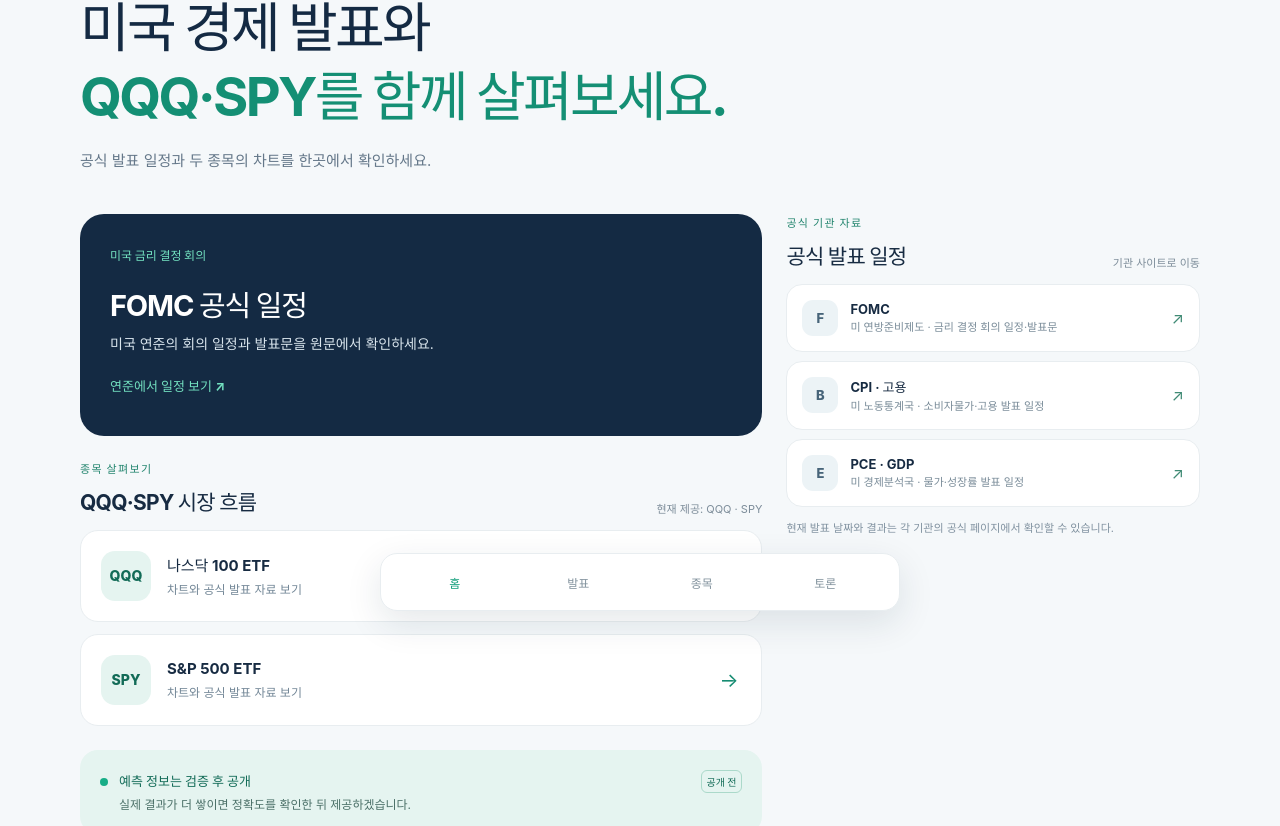
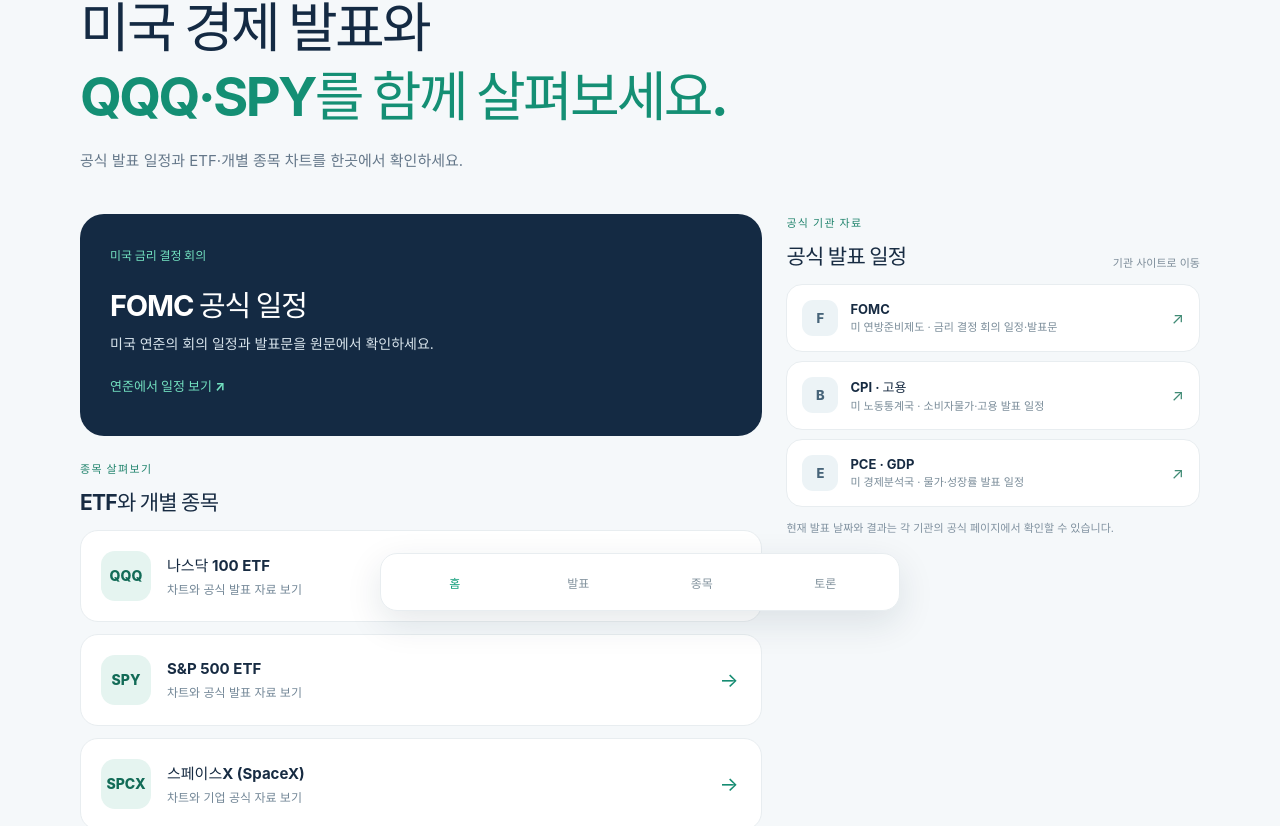
Before and after one commit to AnDev77/shockgraph-web, a React (Vite) app: page / in a window 1280 px wide. Shown: the part 173-999 px from the top of the page. Built offline with nearby package versions, Linux system fonts and the light colour scheme.

Commit message:
feat: 스페이스X와 캠텍 종목 상세 추가

```diff
--- a/scripts/smoke-routes.mjs
+++ b/scripts/smoke-routes.mjs
@@ -9,7 +9,8 @@ try {
   const address = server.httpServer.address();
   assert.ok(address && typeof address !== "string", "미리보기 서버 주소가 없습니다.");
   const origin = `http://127.0.0.1:${address.port}`;
-  const routes = ["/", "/assets/QQQ", "/assets/SPY", "/rooms/QQQ", "/rooms/SPY", "/signup", "/login"];
+  const routes = ["/", "/assets/QQQ", "/assets/SPY", "/assets/SPCX", "/assets/CAMT",
+    "/rooms/QQQ", "/rooms/SPY", "/signup", "/login"];
   let homeHtml = "";
 
   for (const route of routes) {
--- a/src/features/chat/api.ts
+++ b/src/features/chat/api.ts
@@ -1,9 +1,9 @@
 import { z } from "zod";
-import type { AssetSymbol } from "../market/assets";
+import { roomSymbols, type RoomSymbol } from "../market/assets";
 
 const message = z.object({
   id: z.number().int().positive(),
-  symbol: z.enum(["QQQ", "SPY"]),
+  symbol: z.enum(roomSymbols),
   authorId: z.number().int().positive(),
   content: z.string().max(1000),
   createdAt: z.string().datetime({ offset: true }),
@@ -47,13 +47,13 @@ async function request(path: string, init?: RequestInit): Promise<unknown> {
 }
 
 export const chatApi = {
-  list: async (symbol: AssetSymbol, afterId?: number): Promise<RoomMessage[]> => {
+  list: async (symbol: RoomSymbol, afterId?: number): Promise<RoomMessage[]> => {
     const path = `/${symbol}/messages${afterId === undefined ? "" : `?afterId=${afterId}`}`;
     const rows = z.array(message).max(30).parse(await request(path));
     if (rows.some((row) => row.symbol !== symbol)) throw new ChatError("토론방 응답이 일치하지 않습니다.");
     return rows;
   },
-  post: async (symbol: AssetSymbol, content: string, requestId: string, token: string): Promise<RoomMessage> => {
+  post: async (symbol: RoomSymbol, content: string, requestId: string, token: string): Promise<RoomMessage> => {
     const row = message.parse(await request(`/${symbol}/messages`, {
       method: "POST",
       headers: { "Content-Type": "application/json", Authorization: `Bearer ${token}` },
--- a/src/features/market/assets.ts
+++ b/src/features/market/assets.ts
@@ -9,9 +9,27 @@ export const assets = {
     chartSymbol: "AMEX:SPY",
     chartUrl: "https://www.tradingview.com/symbols/AMEX-SPY/",
   },
+  SPCX: {
+    symbol: "SPCX", name: "스페이스X (SpaceX)",
+    chartSymbol: "NASDAQ:SPCX",
+    chartUrl: "https://www.tradingview.com/symbols/NASDAQ-SPCX/",
+    investorUrl: "https://ir.spacex.com/",
+  },
+  CAMT: {
+    symbol: "CAMT", name: "캠텍 (Camtek)",
+    chartSymbol: "NASDAQ:CAMT",
+    chartUrl: "https://www.tradingview.com/symbols/NASDAQ-CAMT/",
+    investorUrl: "https://www.camtek.com/investors/",
+  },
 } as const;
 
 export type AssetSymbol = keyof typeof assets;
 export function isAssetSymbol(value: string | undefined): value is AssetSymbol {
-  return value === "QQQ" || value === "SPY";
+  return value !== undefined && Object.hasOwn(assets, value);
 }
+
+export const roomSymbols = ["QQQ", "SPY"] as const satisfies readonly AssetSymbol[];
+export type RoomSymbol = (typeof roomSymbols)[number];
+export function isRoomSymbol(value: string | undefined): value is RoomSymbol {
+  return roomSymbols.some((symbol) => symbol === value);
+}
--- a/src/pages/AssetPage.tsx
+++ b/src/pages/AssetPage.tsx
@@ -1,7 +1,7 @@
 import { Link, Navigate, useParams } from "react-router";
 import { Brand } from "../app/AppLayout";
 import { SourceList } from "../features/events/SourceList";
-import { assets, isAssetSymbol } from "../features/market/assets";
+import { assets, isAssetSymbol, isRoomSymbol } from "../features/market/assets";
 import { TradingViewChart } from "../features/market/TradingViewChart";
 import { ResearchStatusCard } from "../features/research/ResearchStatusCard";
 
@@ -12,7 +12,7 @@ export function AssetPage() {
   return <main id="main" className="content detail-view">
     <header className="topbar"><Link className="back-link" to="/">← 홈</Link><Brand small /></header>
     <div className="detail-head"><p className="eyebrow">종목 정보</p>
-      <h1>{symbol}</h1><p>{asset.name} · 차트와 공식 발표 자료</p></div>
+      <h1>{symbol}</h1><p>{asset.name} · {"investorUrl" in asset ? "차트와 기업 공식 자료" : "차트와 공식 발표 자료"}</p></div>
     <div className="detail-grid"><div className="primary-column">
       <section className="panel chart-panel" aria-labelledby="chart-title">
         <div className="panel-title"><h2 id="chart-title">시장 흐름</h2><span>TradingView 제공</span></div>
@@ -26,9 +26,13 @@ export function AssetPage() {
         <p className="chart-caption">차트 데이터와 표시 지연은 TradingView 및 거래소 기준입니다.{" "}
           <a href={asset.chartUrl} target="_blank" rel="noopener noreferrer">차트가 보이지 않으면 TradingView에서 보기 ↗</a></p>
       </section>
-      <ResearchStatusCard />
-    </div><div className="secondary-column"><SourceList />
-      <Link className="primary-action" to={`/rooms/${symbol}`}>{symbol} 토론방 미리보기 →</Link>
+      {isRoomSymbol(symbol) && <ResearchStatusCard />}
+    </div><div className="secondary-column">
+      {"investorUrl" in asset ? <aside className="pinned-source" aria-label="기업 공식 자료">
+        <strong>{asset.name} 투자자 정보</strong>
+        <a href={asset.investorUrl} target="_blank" rel="noopener noreferrer">공식 IR 열기 ↗</a>
+      </aside> : <SourceList />}
+      {isRoomSymbol(symbol) && <Link className="primary-action" to={`/rooms/${symbol}`}>{symbol} 토론방 미리보기 →</Link>}
     </div></div>
   </main>;
 }
--- a/src/pages/HomePage.tsx
+++ b/src/pages/HomePage.tsx
@@ -11,7 +11,7 @@ export function HomePage() {
     <header className="topbar"><Brand /><AuthNav /></header>
     <section className="intro"><p className="eyebrow">경제 발표와 시장</p>
       <h1>미국 경제 발표와<br /><em>QQQ·SPY를 함께 살펴보세요.</em></h1>
-      <p>공식 발표 일정과 두 종목의 차트를 한곳에서 확인하세요.</p></section>
+      <p>공식 발표 일정과 ETF·개별 종목 차트를 한곳에서 확인하세요.</p></section>
     <div className="home-grid"><div className="primary-column">
       <section className="featured" aria-labelledby="feature-title">
         <span className="feature-kicker">미국 금리 결정 회의</span>
@@ -21,12 +21,12 @@ export function HomePage() {
       </section>
       <section className="section-block" aria-labelledby="assets-title">
         <div className="section-head"><div><p className="eyebrow">종목 살펴보기</p>
-          <h2 id="assets-title">QQQ·SPY 시장 흐름</h2></div>
-          <span className="section-note">현재 제공: QQQ · SPY</span></div>
+          <h2 id="assets-title">ETF와 개별 종목</h2></div></div>
         <div className="asset-list">{Object.values(assets).map((asset) =>
           <Link className="asset-card" key={asset.symbol} to={`/assets/${asset.symbol}`}>
             <span className="ticker">{asset.symbol}</span><span><strong>{asset.name}</strong>
-              <small>차트와 공식 발표 자료 보기</small></span><span className="chevron" aria-hidden="true">→</span>
+              <small>{"investorUrl" in asset ? "차트와 기업 공식 자료 보기" : "차트와 공식 발표 자료 보기"}</small>
+            </span><span className="chevron" aria-hidden="true">→</span>
           </Link>)}</div>
       </section>
       <ResearchStatusCard />
--- a/src/pages/RoomPage.tsx
+++ b/src/pages/RoomPage.tsx
@@ -4,15 +4,17 @@ import { Brand } from "../app/AppLayout";
 import { useSession } from "../features/auth/session";
 import { chatApi, chatEnabled, type RoomMessage } from "../features/chat/api";
 import { sources } from "../features/events/sources";
-import { assets, isAssetSymbol, type AssetSymbol } from "../features/market/assets";
+import { assets, isAssetSymbol, isRoomSymbol, type RoomSymbol } from "../features/market/assets";
 
 export function RoomPage() {
   const { symbol } = useParams();
-  if (!isAssetSymbol(symbol)) return <Navigate to="/" replace />;
+  if (!isRoomSymbol(symbol)) {
+    return <Navigate to={isAssetSymbol(symbol) ? `/assets/${symbol}` : "/"} replace />;
+  }
   return <ValidRoomPage key={symbol} symbol={symbol} />;
 }
 
-function ValidRoomPage({ symbol }: { symbol: AssetSymbol }) {
+function ValidRoomPage({ symbol }: { symbol: RoomSymbol }) {
   const { session } = useSession();
   const enabled = chatEnabled();
   const [messages, setMessages] = useState<RoomMessage[]>([]);
--- a/src/shared/ui/BottomNav.tsx
+++ b/src/shared/ui/BottomNav.tsx
@@ -1,11 +1,11 @@
 import { Link, NavLink } from "react-router";
-import type { AssetSymbol } from "../../features/market/assets";
+import { isRoomSymbol, type AssetSymbol } from "../../features/market/assets";
 
 export function BottomNav({ symbol }: { symbol: AssetSymbol }) {
   return <nav className="bottom-nav" aria-label="주요 메뉴">
     <NavLink to="/" end>홈</NavLink>
     <Link to="/#sources">발표</Link>
     <NavLink to={`/assets/${symbol}`}>종목</NavLink>
-    <NavLink to={`/rooms/${symbol}`}>토론</NavLink>
+    {isRoomSymbol(symbol) && <NavLink to={`/rooms/${symbol}`}>토론</NavLink>}
   </nav>;
 }
```
Also changed, not shown: styles.css, 3 other files (tests, documents, lock files or other folders).
